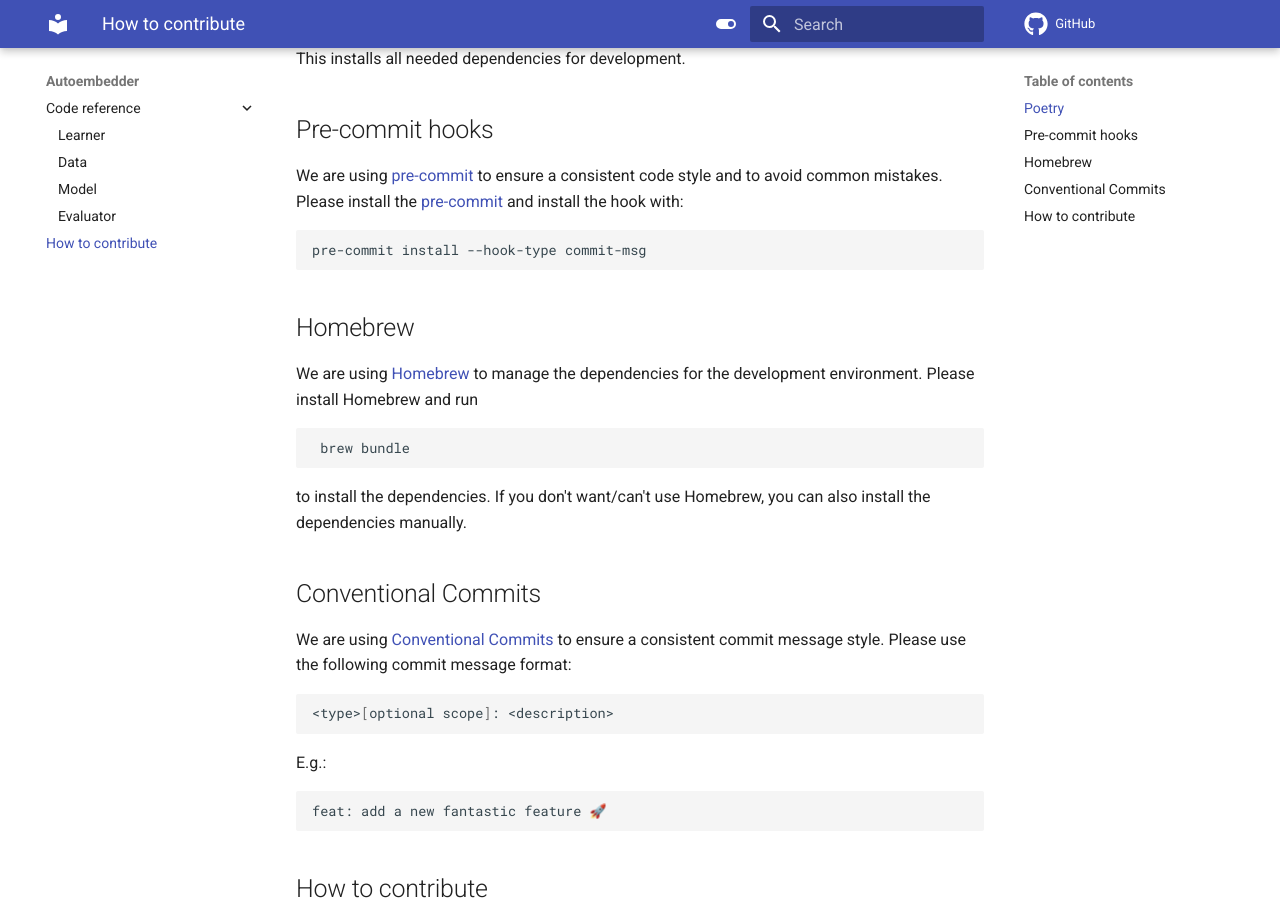
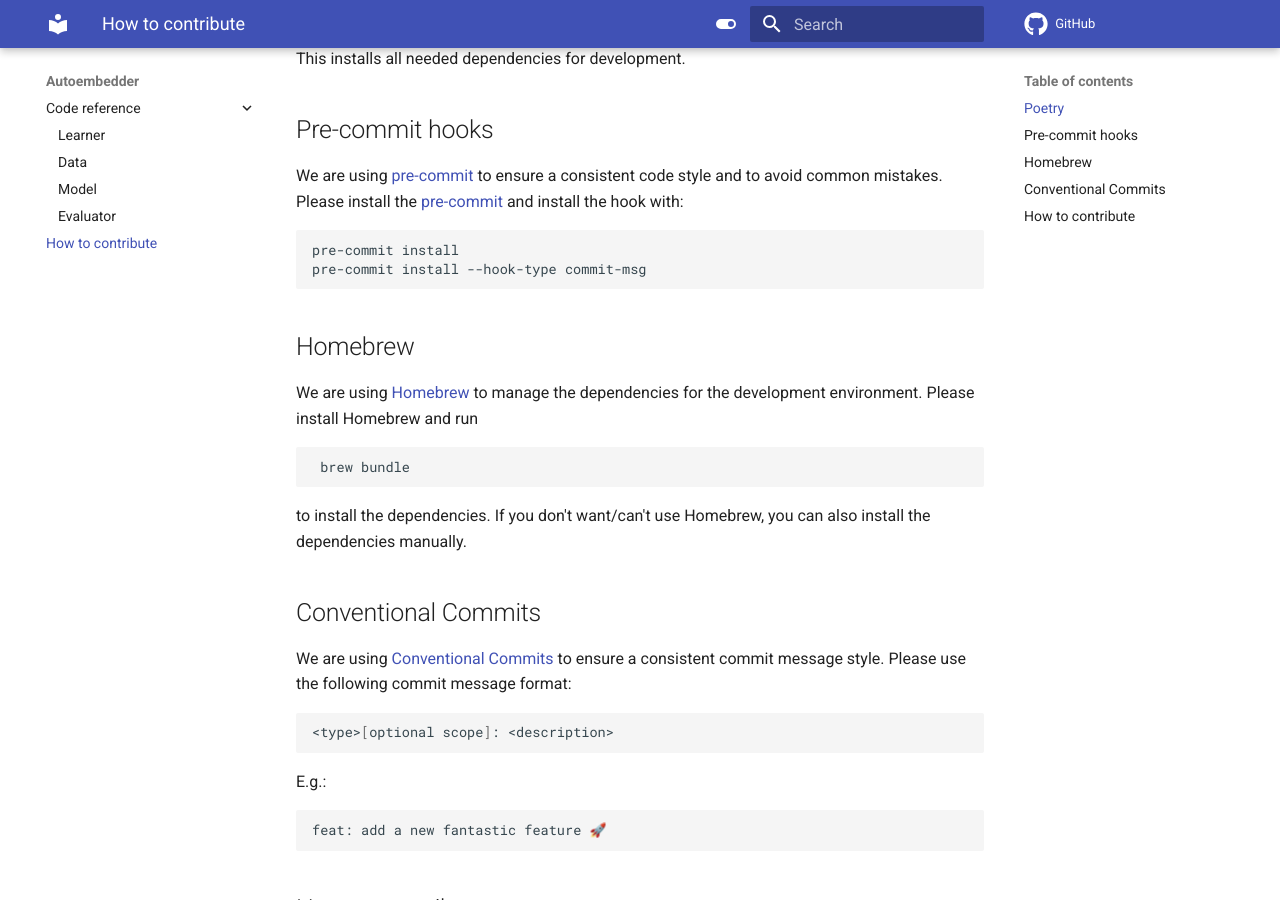
Before and after one commit to chrislemke/autoembedder, an MkDocs documentation site: the page built from docs/CONTRIBUTING.md, in a window 1280 px wide and 900 px high, scrolled down 349 px. Built offline with MkDocs 1.6.1 and Material for MkDocs 9.7.7, drawn with Linux system fonts in a browser that asks for light colours; comment, search, counter and statistics services are not loaded.

Commit message:
docs: tiny fix

````diff
--- a/docs/CONTRIBUTING.md
+++ b/docs/CONTRIBUTING.md
@@ -12,6 +12,7 @@ This installs all needed dependencies for development.
 ## Pre-commit hooks
 We are using [pre-commit](https://pre-commit.com/) to ensure a consistent code style and to avoid common mistakes. Please install the [pre-commit](https://pre-commit.com/#installation) and install the hook with:
 ```bash
+pre-commit install
 pre-commit install --hook-type commit-msg
 ```
 
````
Also changed, not shown: requirements.txt (+176 -165 lines), 1 other file.
